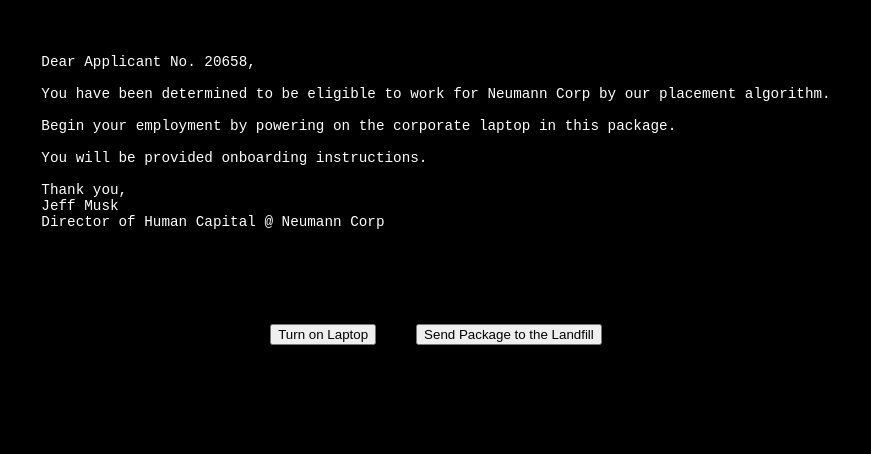
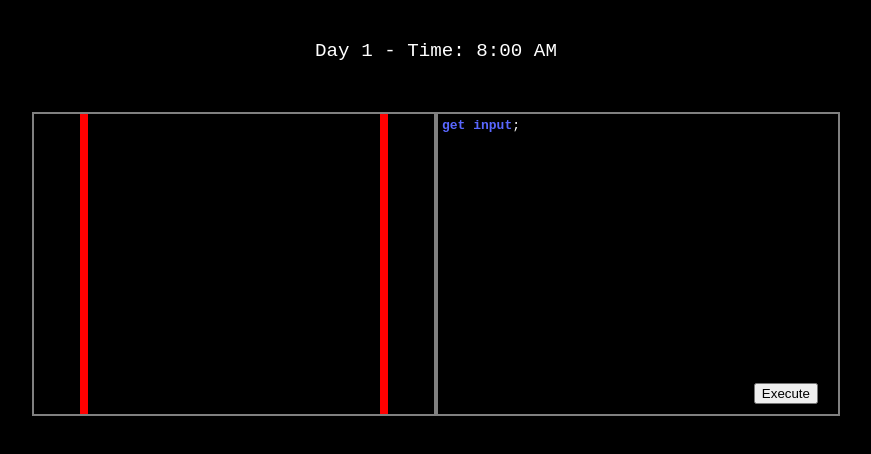
Before and after one commit to tjimenez1997/Neumann, a website with bundled scripts: page index.html in a window 1280 px wide. Both pictures are taken after a click on the button "Turn on Laptop". Shown: the part 86-540 px from the top of the page, without its empty margins (204-1075 px from the left). Built offline with nearby package versions, Linux system fonts and the light colour scheme.

Commit message:
Basic Game UI/SFX

```diff
--- a/index.html
+++ b/index.html
@@ -2,9 +2,15 @@
 <html>
     <head>
         <link rel="stylesheet" href="style.css">
+        <link rel="stylesheet" href="https://cdnjs.cloudflare.com/ajax/libs/codemirror/5.65.1/codemirror.min.css">
+        <link rel="stylesheet" href="https://cdnjs.cloudflare.com/ajax/libs/codemirror/5.65.1/theme/liquibyte.min.css"></script>
+        <script type="text/javascript" src="https://cdnjs.cloudflare.com/ajax/libs/codemirror/5.65.1/codemirror.min.js"></script>
+        <script type="text/javascript" src="https://cdnjs.cloudflare.com/ajax/libs/codemirror/5.65.1/mode/clike/clike.min.js"></script>
+        <script type="text/javascript" src="https://cdnjs.cloudflare.com/ajax/libs/codemirror/5.65.1/addon/display/autorefresh.min.js"></script>
     </head>
     <body>
         <h1 id="title">Neumann Corp.</h1>
+        <p id="gameTime"></p>
         <div id="gameIntro">
             <pre id="acceptanceLetter">
                 Dear Applicant No. 20658,
@@ -29,7 +35,10 @@
                 <canvas id="display" width="400" height="300">
                 </canvas>
             </div>
-            <div id="codeArea"></div>
+            <div id="codeArea">
+               <textarea id="editor">get input;</textarea>
+               <button id="execute">Execute</button>
+            </div>
         </div>
         <script type="module" src="main.js"></script>
     </body>
--- a/main.js
+++ b/main.js
@@ -2,6 +2,7 @@
 import UI from './scripts/ui.js';
 
 const game = new Game();
-const ui = new UI();
-
-console.log("Main Class Executed");
+const ui = new UI(game);
+const editorTextArea = document.querySelector("#editor");
+const editor = CodeMirror.fromTextArea(editorTextArea, {mode:"clike", theme:"liquibyte", autoRefresh:true,});
+editor.setSize("400","300");
--- a/scripts/game.js
+++ b/scripts/game.js
@@ -4,9 +4,37 @@
         this.outputData = [];
         this.temporaryInput = [];
         this.temporaryOutput = [];
+        this.levelStatus = "Running" //Standby - (Menu before next level/day) Running - Player is currently playing the current level
         this.level = 1;
-        this.solution = "";
+        this.workday = 96; //8 Hour Workday... How lucky! (5 minute intervals in 8 hours)
+        this.hour = 8;
+        this.minute= 0;
+        this.solution = "4,3,2,1";
+    }
+
+    sleep = (ms) => {
+        return new Promise((resolve) => {
+          setTimeout(resolve, ms);
+        });
+    }
+
+    timeLoop = async() => {
+        let count = 0; //8 Hour Workday... How lucky!
+        await this.sleep(5000);
+        while(count <= this.workday){
+            this.minute += 5;
+            this.minute = this.minute % 60;
+            if(this.minute == 0){
+                this.hour += 1;
+                this.hour = this.hour % 12;
+            }
+            this.ui.updateGameClock(); //Controller - Causes UI Update for Game Clock
+            await this.sleep(5000);
+            count++;
+        }
     }
 
 
+
+
 }
--- a/scripts/ui.js
+++ b/scripts/ui.js
@@ -1,10 +1,14 @@
 export default class UI {
-    constructor(){
+    constructor(game){
+        this.model = game; //Sets Game Model to local object
+        game.ui = this; //Adds UI Object to Game
         this.gameState = "Intro";
-        this.level = 1;
+        this.canvas = document.querySelector("#display");
         document.querySelectorAll("button").forEach((element) => {
             element.addEventListener("click", this.buttonClickSoundEffect)
         });
+        document.querySelector("#start").addEventListener("click", this.startGame);
+        this.drawDisplay();
     }
 
     buttonClickSoundEffect = (event) => {
@@ -12,4 +16,75 @@
         audio.play();
     }
 
+    startThemeSong = (number) => {
+        let audio = new Audio(`../assets/sounds/theme${number}.mp3`);
+        audio.play();
+    }
+
+    startGame = (event) => {
+        setTimeout(() => {
+            this.startThemeSong(1)
+        }, 100);
+
+        let gameTime = document.querySelector("#gameTime");
+        let letter = document.querySelector("#acceptanceLetter");
+        let startButtons = document.querySelector("#gameIntroOptions");
+        let gameDisplay = document.querySelector("#gameUI");
+        letter.remove();
+        startButtons.remove();
+        gameDisplay.style.display = "flex";
+        gameTime.style.display = "block";
+
+        //Change Game Time using Game Model
+        document.querySelector("#gameTime").innerText = `Day ${this.model.level} - Time: ${this.model.hour}:${this.model.minute == 0 ? '00' : this.model.minute} AM`;
+        this.model.timeLoop();
+    }
+
+    drawDisplay = () => {
+        let context = this.canvas.getContext("2d");
+        context.beginPath();
+        context.moveTo(50, 0);
+        context.lineTo(50, 400);
+        context.lineWidth = 8;
+        context.strokeStyle = "#FF0000";
+        context.stroke();
+
+        context.beginPath();
+        context.moveTo(350, 0);
+        context.lineTo(350, 400);
+        context.lineWidth = 8;
+        context.strokeStyle = "#FF0000";
+        context.stroke();
+    }
+
+    formattedTime = () => {
+        let hour = this.model.hour;
+        let minute = this.model.minute;
+
+        let time = "";
+        let morning = true;
+        time += `${hour}:`
+        if(hour > 12) {
+            morning = false;
+        }
+        if(minute == 0){
+            time += "00";
+        } else if (minute == 5) {
+            time += "05";
+        } else {
+            time += `${minute} `;
+        }
+
+        if(morning) {
+            time += ' AM';
+        } else {
+            time += ' PM';
+        }
+        return time;
+    }
+
+    updateGameClock = () => {
+        document.querySelector("#gameTime").innerText = `Day ${this.model.level} - Time: ${this.formattedTime()}`;
+    }
+
 }
--- a/style.css
+++ b/style.css
@@ -11,6 +11,16 @@
     font-family: 'Frogotype';
     font-size: 4em;
     color: greenyellow;
+    text-align: center;
+}
+
+#gameTime {
+    display: none;
+    font-family: 'Courier New', monospace;;
+    font-size: 1.2em;
+    margin-top: 0;
+    margin-bottom: 50px;
+    color: white;
     text-align: center;
 }
 
@@ -52,10 +62,20 @@
 
 
 #codeArea {
+    position:relative;
     width: 400px;
     height: 300px;
-    background-color: blue;
     border: 2px solid grey;
+}
+
+/*#editor {
+    white-space: pre-wrap;
+}*/
+
+#execute{
+    position: absolute;
+    bottom:10px;
+    right:20px;
 }
 
 @font-face {
```
Also changed, not shown: package.json (added, +20 -0 lines), 4 other files.
